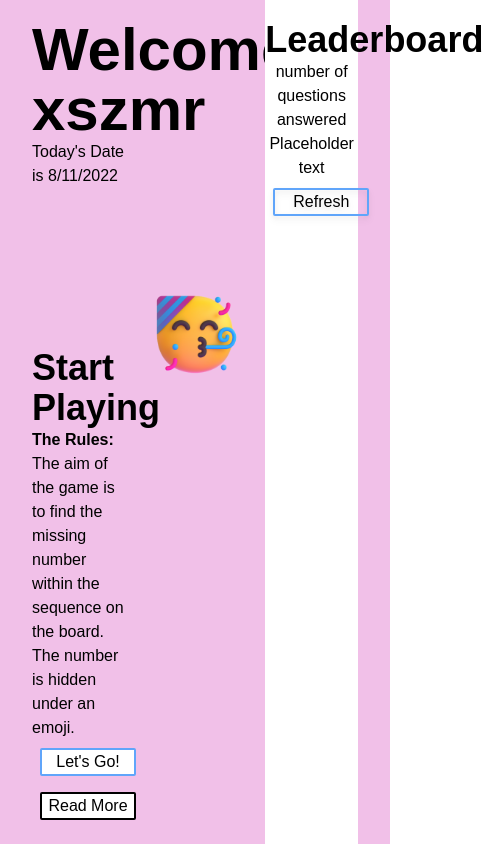
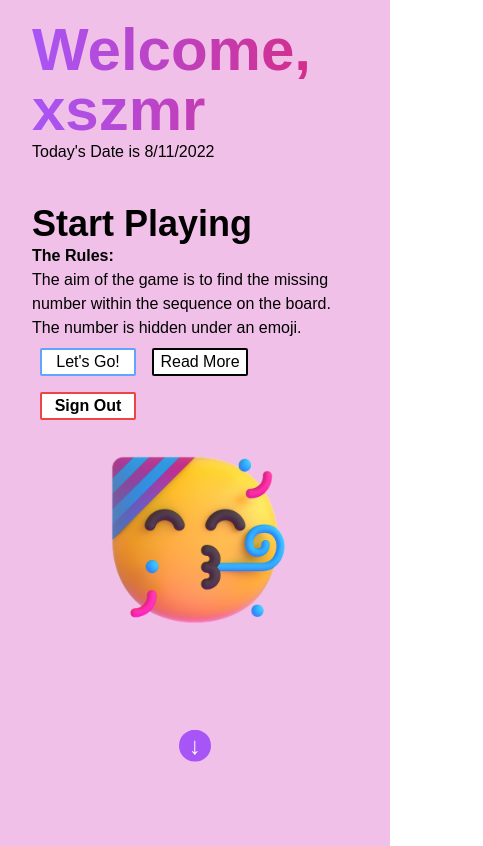
Before and after one commit to LukeSizmur/smileGame, a Next.js app: page /gamePage in a window 390 px wide. Shown: the top 846 px of the page, 483 px wide, since content can reach past the window. Built offline with nearby package versions, Linux system fonts and the light colour scheme.

Commit message:
Fixed mobile view
fixed the mobile view for both the Main homepage for the game and for the actual games board page.

```diff
--- a/pages/components/BoardPageMain.jsx
+++ b/pages/components/BoardPageMain.jsx
@@ -7,7 +7,8 @@ import BoardPageApi from './BoardPageApi';
 export default function BoardPageMain() {
     return (
         // TODO: change the hard coded username
-        <div className=' grid gap-4 grid-cols-3 grid-rows-3 pt-48'>
+        // grid gap-4 grid-cols-3 grid-rows-3
+        <div className=' md:grid md:gap-4 md:grid-cols-3 md:grid-rows-3 '>
             {/* column 1 */}
             <div className='text-center'>
                 <section>
@@ -18,17 +19,17 @@ export default function BoardPageMain() {
             <div>
                 <section className='text-center '>
                     {/* TODO: add the image from the API */}
-                    <h1 className=' text-5xl font-bold pt-10 text-transparent bg-clip-text bg-gradient-to-r from-yellow-500 to-pink-600'>Your Question</h1>
+                    <h1 className=' text-5xl font-bold pt-10 text-transparent bg-clip-text bg-gradient-to-r from-purple-500 to-pink-600'>Your Question</h1>
                 </section>
             </div>
             {/* column 3 */}
             <div className='text-center'>
-                {/* TODO: Use variables for username and questions answered */}
-                <h1 className=' text-4xl font-bold pt-10'>xszmr Total: 32</h1>
+                {/* TODO: Use variables questions answered */}
+                <h1 className=' text-3xl font-bold pt-5'>Your Total: 36</h1>
             </div>
 
             {/* column 1 */}
-            <div className='text-center'>
+            <div className='text-center pt-10'>
                 <section>
                     <h1 className=' text-left text-2xl font-bold'>Info:</h1>
                     <p className=' text-left'>Upon completing the question a new one will automatically generate.
@@ -37,7 +38,7 @@ export default function BoardPageMain() {
             </div>
             {/* column 2 */}
             <div>
-                <section className='text-center '>
+                <section className='text-center pt-10'>
                     {/* TODO: add the image from the API */}
                     <h1>PLACE IMAGE HERE</h1>
                     <BoardPageApi />
@@ -49,12 +50,12 @@ export default function BoardPageMain() {
             </div>
 
             {/* column 1 */}
-            <div className='text-center'>
+            <div className='text-center '>
 
             </div>
             {/* column 2 */}
-            <div>
-                <section className='text-center '>
+            <div className=''>
+                <section className='text-center pt-20'>
                     <BoardPageButton />
                 </section>
             </div>
--- a/pages/components/GamePageLeaderboard.jsx
+++ b/pages/components/GamePageLeaderboard.jsx
@@ -3,7 +3,7 @@ import React from 'react'
 export default function GamePageLeaderboard() {
     return (
         <div>
-            <section className=' bg-white text-center h-screen pt-5'>
+            <section className=' bg-white text-center h-screen pt-5 mt-24 lg:mt-0'>
                 <h1 className=' font-bold text-4xl'>Leaderboard</h1>
                 <p className=' font-light'>number of questions answered</p>
                 <div>
--- a/pages/components/GamePageMain.jsx
+++ b/pages/components/GamePageMain.jsx
@@ -11,28 +11,80 @@ export default function GamePageMain() {
 
     return (
         // TODO: change the hard coded username
-        <div className=' grid grid-cols-3 gap-6'>
+        <div className=' lg:grid lg:grid-cols-3 lg:gap-6'>
             {/* column 1 */}
             <div className=' pt-5'>
-                <h1 className=' text-6xl font-bold '>Welcome, xszmr</h1>
+
+                <h1 className=' text-6xl
+                font-bold
+                text-transparent
+                bg-clip-text
+                bg-gradient-to-r from-purple-500 to-pink-600'>Welcome, xszmr</h1>
+
                 <p>Today's Date is {date}</p>
-                <section className=' pt-40 '>
+                <section className=' pt-10'>
                 <h1 className=' text-4xl font-bold'>Start Playing</h1>
                 <h3 className=' font-bold'>The Rules:</h3>
                 <p>The aim of the game is to find the missing number within the
                     sequence on the board. <br></br> The number is hidden under an emoji.
                 </p>
                 <Link href="/boardPage">
-                    <button className=' rounded-sm bg-white w-24 m-2 inline duration-300 border-2 border-blue-400 hover:bg-blue-400 hover:text-white '>Let's Go!</button>
+                    <button className='
+                    rounded-sm
+                    bg-white
+                    w-24
+                    m-2
+                    inline
+                    duration-300
+                    border-2
+                    border-blue-400
+                    hover:bg-blue-400
+                    hover:text-white '>Let's Go!</button>
                 </Link>
-                <button className=' rounded-sm bg-white w-24 m-2 inline duration-300 hover:bg-black hover:text-white border-2 border-black'>Read More</button>
-                <button className=' rounded-sm bg-white w-24 m-2 font-bold mt-72 block border-2 border-red-500 hover:bg-red-500 hover:text-white duration-300'>Sign Out</button>
+
+                <button className='
+                rounded-sm
+                bg-white
+                w-24
+                m-2
+                inline
+                duration-300
+                hover:bg-black
+                hover:text-white border-2
+                border-black'>Read More</button>
+
+                <button className='
+                rounded-sm
+                bg-white
+                w-24
+                m-2
+                font-bold
+                lg:mt-72
+                block
+                border-2
+                border-red-500
+                hover:bg-red-500
+                hover:text-white
+                duration-300'>Sign Out</button>
+
             </section>
             </div>
             {/* column 2 */}
             <div>
-                <section className=' pt-72'>
-                    <Image src="/partying_face_3d-Enhanced.png" alt="Party Emoji" width={400} height={200} />
+                <section className=' text-center'>
+                    <Image src="/partying_face_3d-Enhanced.png" alt="Party Emoji" width={200} height={200} className=' mr-auto ml-auto mt-5' />
+                    {/* this render a down arrow which is only visible on small devices (below 768px) */}
+                    <button className='
+                    rounded-full
+                    bg-purple-500
+                    w-8
+                    h-8
+                    text-2xl
+                    text-white
+                    animate-bounce
+                    mt-24
+                    lg:invisible'>&#8595;</button>
+
                 </section>
             </div>
             {/* column 3 */}
--- a/pages/components/MainHome.jsx
+++ b/pages/components/MainHome.jsx
@@ -25,6 +25,7 @@ export default function MainHome() {
                     within the sequence on the board. The number
                     is hidden under an emoji. Below is an example:</p>
                     <Image src='/exampleImage.png' alt='example of the game' width={300} height={300} className=' mr-auto ml-auto mt-3'/>
+                    <div className=' text-center mt-4'>
                         <Link href="/gamePage">
                             <button className=' rounded-2xl
                             bg-gradient-to-r from-orange-500 to-purple-500
@@ -35,6 +36,8 @@ export default function MainHome() {
                             hover:drop-shadow-md'>PLAY</button>
                         </Link>
                     </div>
+
+                </div>
         </div>
 
     )
--- a/styles/gamePage.module.css
+++ b/styles/gamePage.module.css
@@ -11,5 +11,5 @@
   padding: 0 2rem;
   color: black;
   background-color: #F1C0E8;
-  height: 100vh;
+  height: 100%;
   }
```
Also changed, not shown: public/exampleImage.png (renamed from assets/exampleImage.png). Lines whose indentation alone changed are shown as unchanged.
